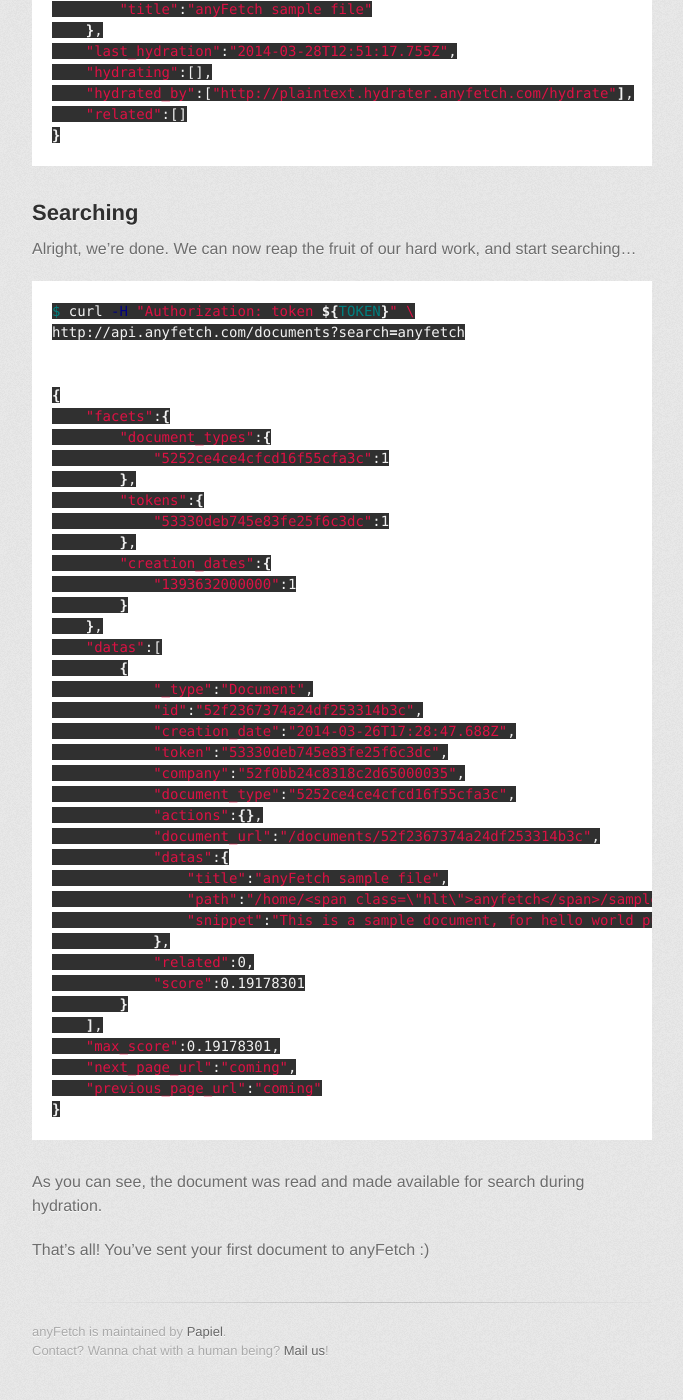
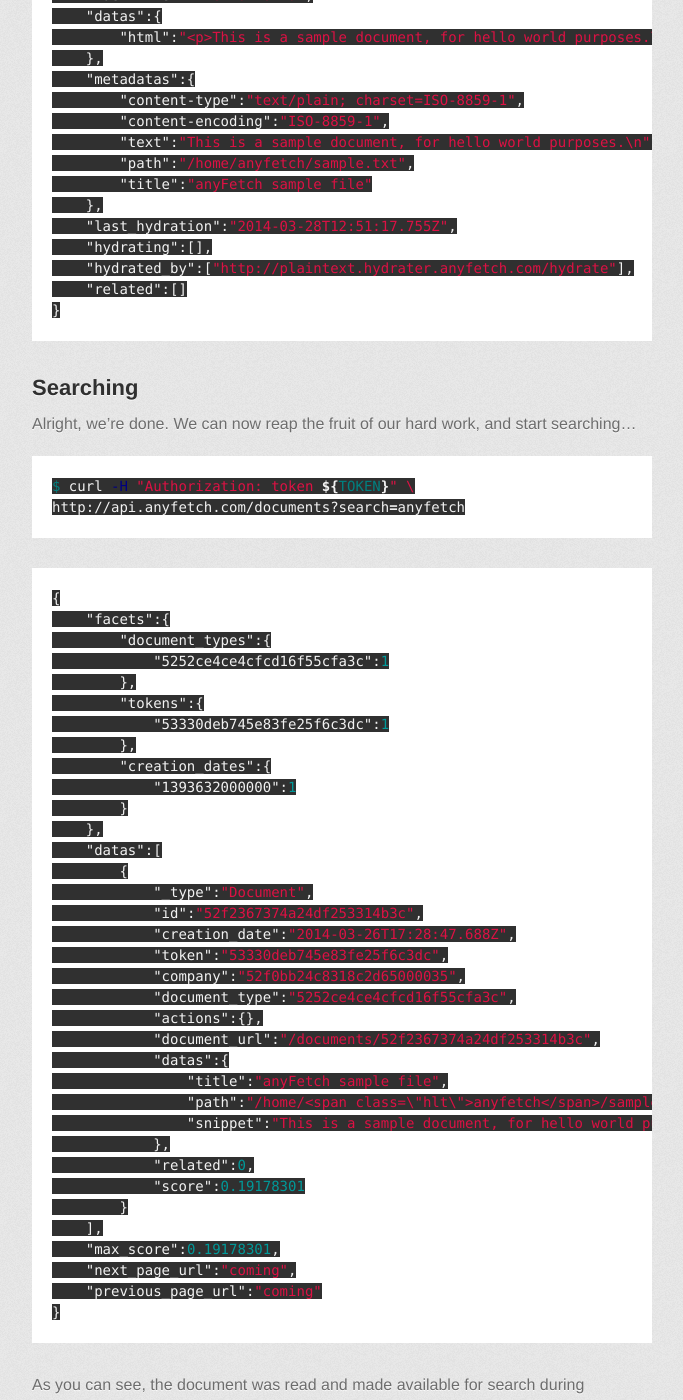
Before and after one commit to AnyFetch/developers.anyfetch.com, a Jekyll site: the page built from guides/hello-world.md, in a window 1280 px wide and 1400 px high, scrolled down 3687 px. Shown: the whole window, without its empty margins (298-981 px from the left). Built offline with Jekyll 4.4.1, drawn with Linux system fonts in a browser that asks for light colours; some web fonts are replaced; Markdown is read by kramdown in place of the engine named in the settings; some of the changed text lies outside the part shown.

Commit message:
Display results in specific code

````diff
--- a/guides/hello-world.md
+++ b/guides/hello-world.md
@@ -31,7 +31,11 @@
 http://api.anyfetch.com/company/reset
 ```
 
-You should see "204 No Content". Great! You've cleaned up your account.
+```sh
+HTTP/1.1 204 No Content
+```
+
+Great! You've cleaned up your account.
 
 ### Retrieve a token
 Although you can do most things using Basic Authentication, tokens are faster to use, and generally more secure since you can revoke them at any time.
@@ -40,8 +44,9 @@
 ```sh
 $ curl -H "Authorization: Basic ${BASE64}" \
 http://api.anyfetch.com/token
+```
 
-
+```json
 {
     "token":"${TOKEN}"
 }
@@ -66,8 +71,9 @@
 -H "Content-Type:application/json" \
 http://api.anyfetch.com/documents \
 -d '{"identifier": "hello-world", "no_hydration": true, "document_type": "file", "metadatas": {"path": "/home/anyfetch/sample.txt", "title": "anyFetch sample file"}}'
+```
 
-
+```json
 {
     "_type":"Document",
     "id":"52f2367374a24df253314b3c",
@@ -113,8 +119,9 @@
 ```sh
 $ curl -H "Authorization: token ${TOKEN}" \
 http://api.anyfetch.com/documents/${ID}/raw
+```
 
-
+```json
 {
     "_type":"Document",
     "id":"533570229ad9a4665a8d6499",
@@ -148,8 +155,9 @@
 ```sh
 $ curl -H "Authorization: token ${TOKEN}" \
 http://api.anyfetch.com/documents?search=anyfetch
+```
 
-
+```json
 {
     "facets":{
         "document_types":{
````
